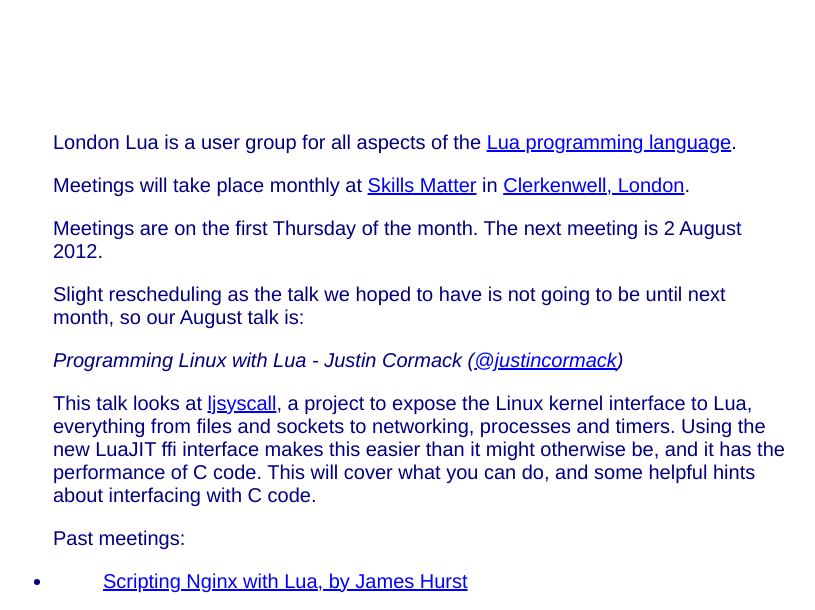
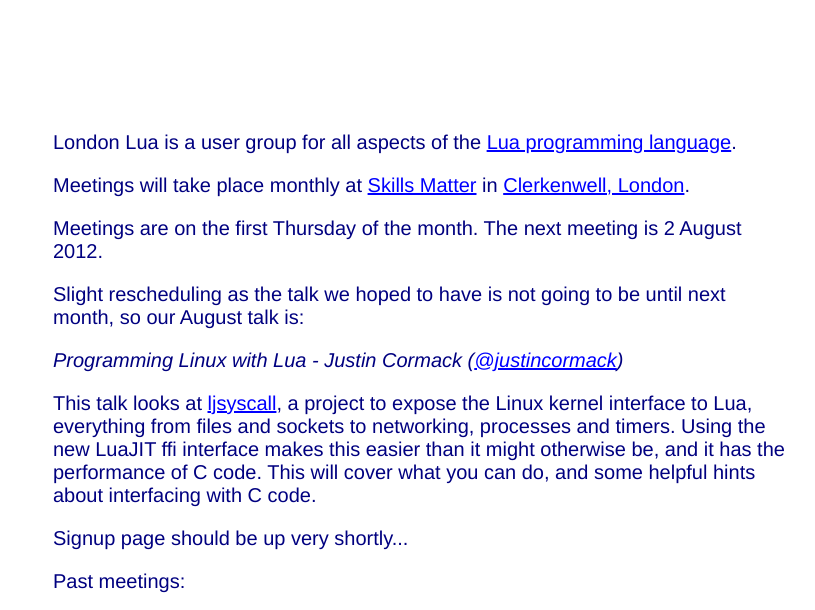
Before and after one commit to justincormack/londonlua, a plain HTML site: page index.html in a window 1280 px wide. Shown: the part 173-783 px from the top of the page, without its empty margins (5-820 px from the left). Drawn offline with Linux system fonts and the light colour scheme.

Commit message:
August talk - tweaks

```diff
--- a/index.html
+++ b/index.html
@@ -20,6 +20,7 @@
 
 <p>This talk looks at <a href="https://github.com/justincormack/ljsyscall">ljsyscall</a>, a project to expose the Linux kernel interface to Lua, everything from files and sockets to networking, processes and timers. Using the new LuaJIT ffi interface makes this easier than it might otherwise be, and it has the performance of C code. This will cover what you can do, and some helpful hints about interfacing with C code.
 
+<p>Signup page should be up very shortly...
 
 <p>Past meetings:
 <ul>
```
